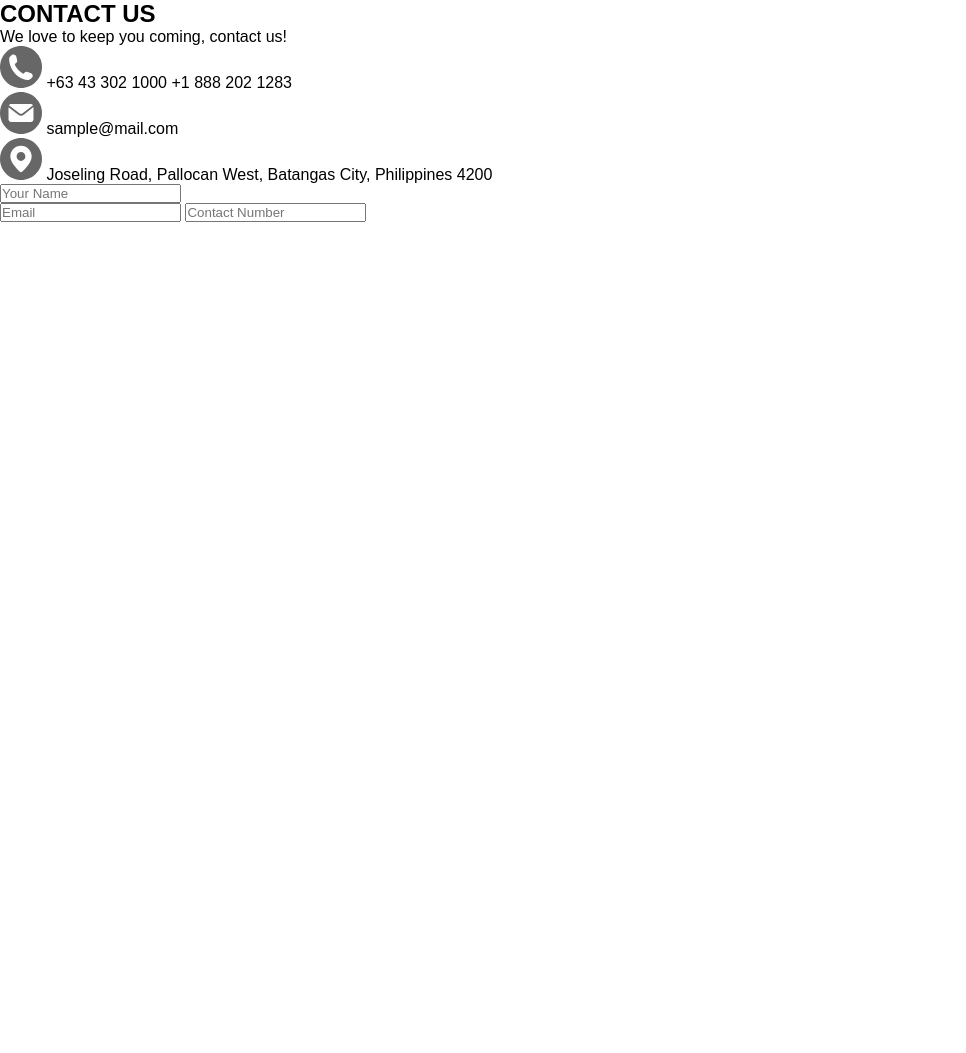
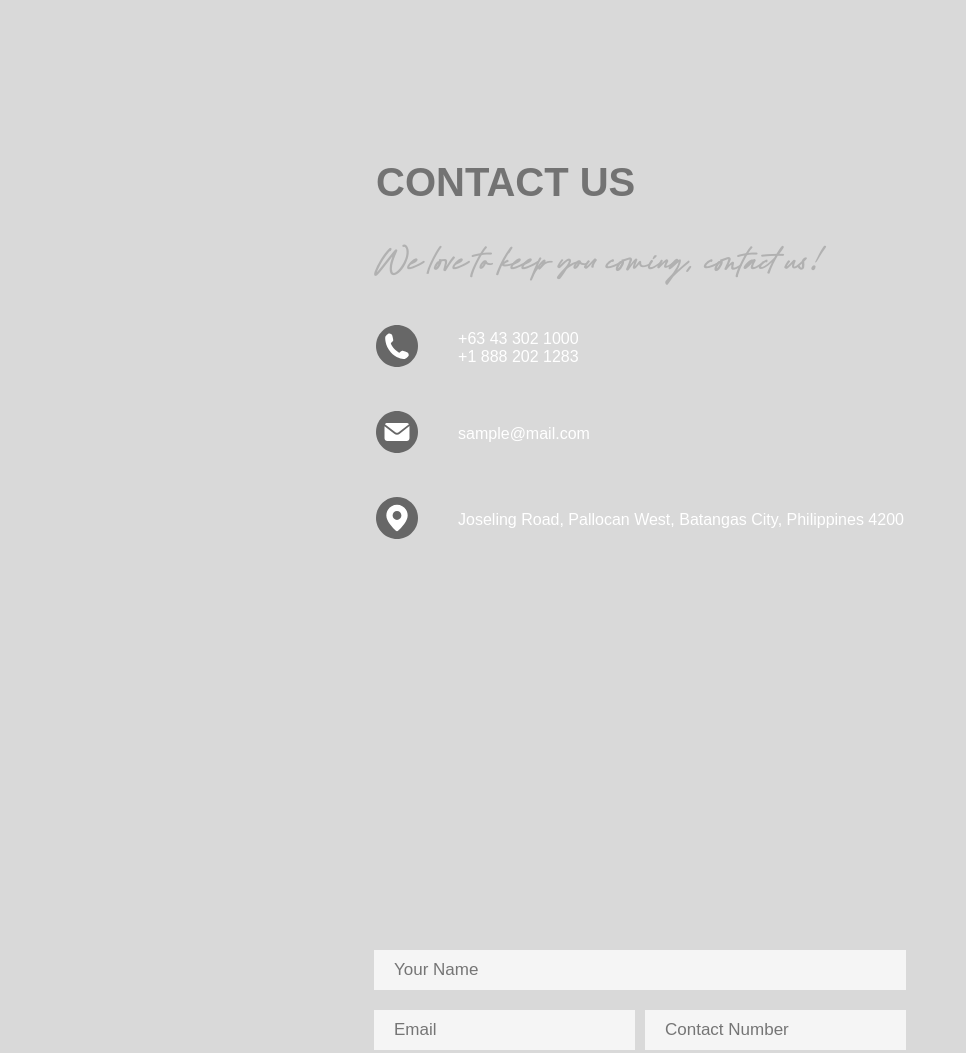
Before and after one commit to VeejayAdolf-Lemita/ShareCafe-Webstatic, a plain HTML site: page contact.html in a window 1280 px wide. Shown: the top 1053 px of the page, without its empty margins (0-966 px from the left). Before the commit the page ends 800 px from the top, so only its background shows below. Drawn offline with Linux system fonts and the light colour scheme.

Commit message:
add contact and book css

```diff
--- /dev/null
+++ b/assets/css/book.css
@@ -0,0 +1,35 @@
+*{
+  box-sizing: border-box;
+  margin: 0;
+  padding: 0;
+}
+
+body{
+  font-family: sans-serif;
+  font-size: 16px;
+  background: #D9D9D9;
+}
+
+a, li, ul{
+  text-decoration: none;
+  color: black;
+  list-style-type: none;
+}
+
+@font-face {
+  font-family: 'blacksignature';
+  src: url('/assets/typefaces/blacksignature/BlackSignature_PERSONAL_USE_ONLY.otf');
+  font-weight: normal;
+  font-style: normal;
+}
+
+.title{
+  font-size: 40px;
+  color: #737373;
+}
+
+.subtitle{
+  font-family: 'blacksignature';
+  font-size: 30px;
+  color: #B1B1B1;
+}
--- a/assets/css/contact.css
+++ b/assets/css/contact.css
@@ -7,6 +7,7 @@
 body{
   font-family: sans-serif;
   font-size: 16px;
+  background: #D9D9D9;
 }
 
 a, li, ul{
@@ -21,3 +22,125 @@ a, li, ul{
   font-weight: normal;
   font-style: normal;
 }
+
+.container{
+  width: 100%;
+  padding: 160px;
+  display: flex;
+  justify-content: center;
+  align-content: center;
+  align-items: center;
+  gap: 240px;
+  flex-wrap: wrap;
+}
+
+.title{
+  font-size: 40px;
+  color: #737373;
+}
+
+.subtitle{
+  font-family: 'blacksignature';
+  font-size: 30px;
+  color: #B1B1B1;
+}
+
+.contact-container{
+  height: 550px;
+  display: flex;
+  flex-direction: column;
+  gap: 40px;
+  color: white;
+}
+
+.contact-details__container{
+  width: 100%;
+  display: flex;
+  gap: 40px;
+}
+
+.contact-number{
+  display: flex;
+  flex-direction: column;
+  align-items: center;
+  justify-content: center;
+  align-content: center;
+}
+
+.email{
+  display: flex;
+  flex-direction: column;
+  align-items: center;
+  justify-content: center;
+  align-content: center;
+}
+
+.address{
+  display: flex;
+  flex-direction: column;
+  align-items: center;
+  justify-content: center;
+  align-content: center;
+}
+
+input[type="text"] {
+  width: 100%;
+  height: 40px;
+  padding: 20px;
+  font-size: 17px;
+  color: #CECECE;
+  background: #F5F5F5;
+  border: 0;
+}
+
+.contact-container__form{
+  display: flex;
+  gap: 10px;
+  color: #CECECE;
+}
+
+input[type="email"] {
+  width: 50%;
+  height: 40px;
+  padding: 20px;
+  font-size: 17px;
+  background: #F5F5F5;
+  border: 0;
+  color: #CECECE;
+}
+input[type="number"] {
+  width: 50%;
+  height: 40px;
+  padding: 20px;
+  font-size: 17px;
+  color: #CECECE;
+  background: #F5F5F5;
+  border: 0;
+}
+textarea {
+  width: 100%;
+  padding: 10px 20px;
+  height: 200px;
+  font-size: 17px;
+  background: #F5F5F5;
+  border: 0;
+  color: #CECECE;
+}
+.form-container{
+  display: flex;
+  flex-direction: column;
+  gap: 20px;
+}
+
+.btn{
+  background: transparent;
+  color: #737373;
+  border: 1px solid white;
+  font-size: 19px;
+  padding: 10px;
+  border-radius: 20px;
+}
+
+.btn-container{
+  text-align: end;
+}
--- a/contact.html
+++ b/contact.html
@@ -10,14 +10,15 @@
 <body>
   <section class="contact-us__section">
     <div class="container">
-      <div class="section-title">
+      <div class="contact-container">
         <h1 class="title">
           CONTACT US
         </h1>
         <p class="subtitle">
           We love to keep you coming, contact us!
         </p>
-        <p class="contact-number">
+        <div class="contact-details__container">
+          <div class="icon">
             <svg width="42" height="42" viewBox="0 0 42 42" fill="none" xmlns="http://www.w3.org/2000/svg">
               <g clip-path="url(#clip0_13_393)">
               <path d="M21 42C32.598 42 42 32.598 42 21C42 9.40205 32.598 3.05176e-05 21 3.05176e-05C9.40202 3.05176e-05 0 9.40205 0 21C0 32.598 9.40202 42 21 42Z" fill="#676767"/>
@@ -29,10 +30,14 @@
               </clipPath>
               </defs>
               </svg>
-            +63 43 302 1000
-            +1 888 202 1283
-        </p>
-        <p class="email">
+          </div>
+          <div class="contact-number">
+            <p>+63 43 302 1000</p>
+            <p>+1 888 202 1283</p>
+          </div>
+        </div>
+        <div class="contact-details__container">
+          <div class="icon">
             <svg width="42" height="42" viewBox="0 0 42 42" fill="none" xmlns="http://www.w3.org/2000/svg">
               <g clip-path="url(#clip0_13_397)">
               <path d="M21 42C32.598 42 42 32.598 42 21C42 9.40205 32.598 3.05176e-05 21 3.05176e-05C9.40202 3.05176e-05 0 9.40205 0 21C0 32.598 9.40202 42 21 42Z" fill="#676767"/>
@@ -45,9 +50,13 @@
               </clipPath>
               </defs>
             </svg>
-            sample@mail.com
-        </p>
-        <p class="location">
+          </div>
+          <div class="email">
+            <p>sample@mail.com</p>
+          </div>
+        </div>
+        <div class="contact-details__container">
+          <div class="icon">
             <svg width="42" height="42" viewBox="0 0 42 42" fill="none" xmlns="http://www.w3.org/2000/svg">
               <g clip-path="url(#clip0_13_403)">
               <path d="M21 42C32.598 42 42 32.598 42 21C42 9.40202 32.598 0 21 0C9.40202 0 0 9.40202 0 21C0 32.598 9.40202 42 21 42Z" fill="#676767"/>
@@ -59,16 +68,29 @@
               </clipPath>
               </defs>
             </svg>
-          Joseling Road, Pallocan West, Batangas City, Philippines 4200
-        </p>
+          </div>
+          <div class="address">
+            <p>Joseling Road, Pallocan West, Batangas City, Philippines 4200</p>
+          </div>
+        </div>
       </div>
       <div class="form-container">
         <div class="form_container">
           <input type="text" placeholder="Your Name">
         </div>
         <div class="contact-container__form">
-          <input type="text" placeholder="Email">
+          <input type="email" placeholder="Email">
           <input type="number" placeholder="Contact Number">
+        </div>
+        <div class="form_container">
+          <input type="text" placeholder="Subject">
+        </div>
+        <div class="form_container">
+          <textarea placeholder="Inquiry"></textarea>
+        </div>
+        <div class="btn-container">
+          <button class="btn reset-btn">RESET</button>
+          <button class="btn send-btn">SEND</button>
         </div>
       </div>
     </div>
```
Also changed, not shown: book.html (added, +33 -0 lines). Lines whose indentation alone changed are shown as unchanged.
